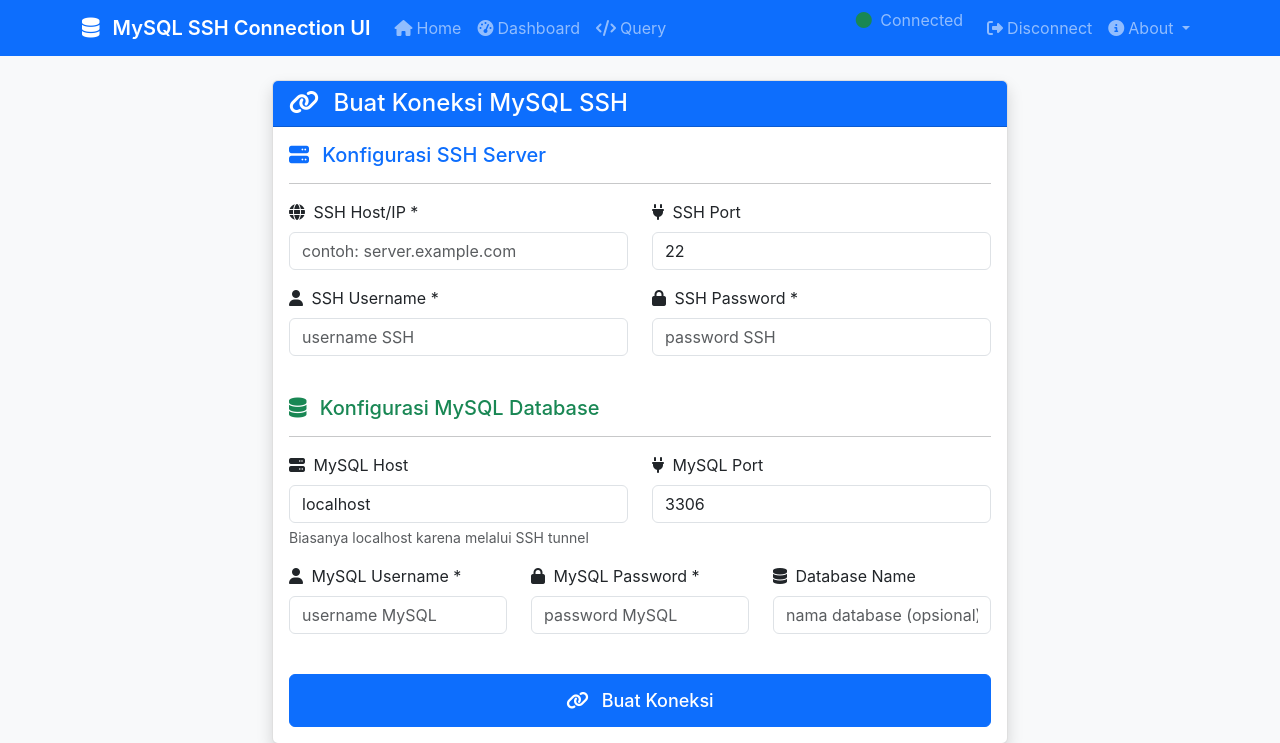
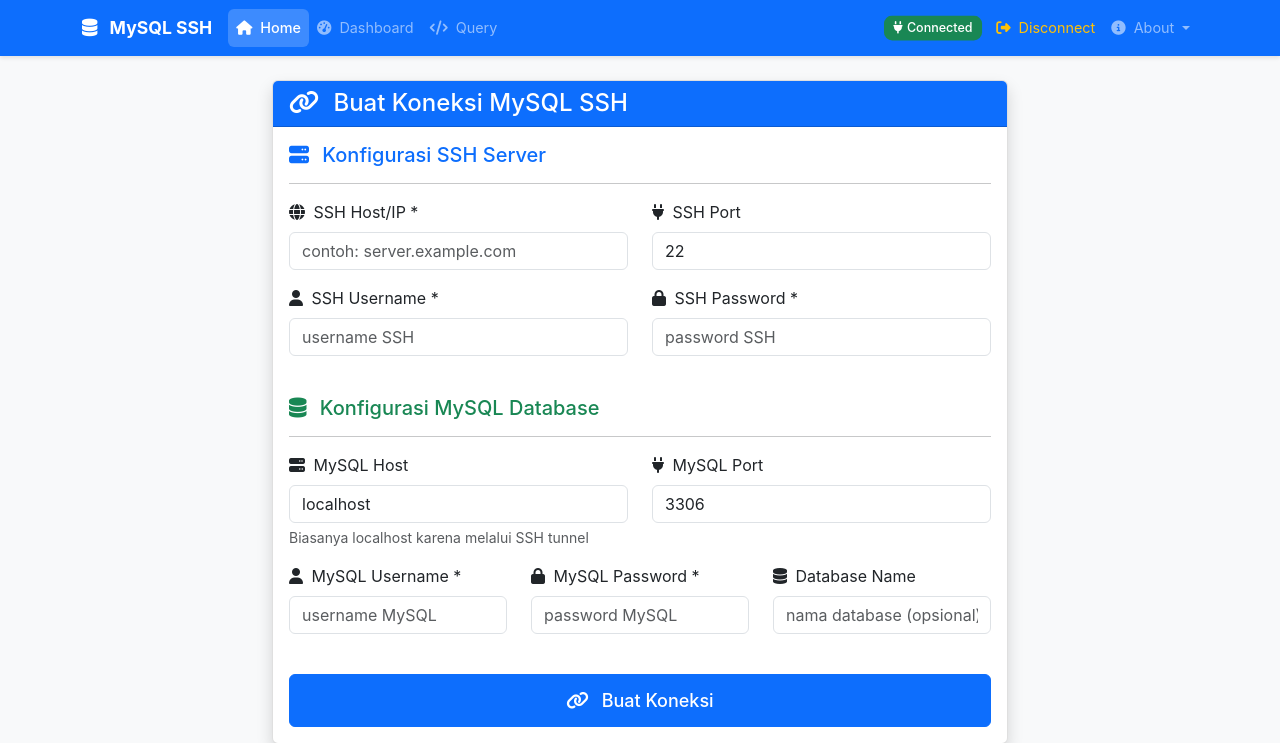
Before and after one commit to smallest87/mysql-via-ssh, a Flask app: page / in a window 1280 px wide. Shown: the top 743 px of the page. Run offline with Flask 3, Linux system fonts and the light colour scheme; the visitor is signed in with stand-in values (Sample User, id 1).

Commit message:
Perbaikan

```diff
--- a/flask_ui/app.py
+++ b/flask_ui/app.py
@@ -112,7 +112,7 @@ class MySQLSSHFlaskApp:
             return render_template('query.html')
 
         @self.app.route('/api/execute_query', methods=['POST'])
-        def execute_query(self):
+        def execute_query():
             """API endpoint untuk menjalankan query"""
             try:
                 connection_id = session.get('current_connection')
@@ -126,19 +126,25 @@ class MySQLSSHFlaskApp:
                 mysql_ssh = self.active_connections[connection_id]['connection']
                 result = mysql_ssh.execute_query(query_text)
 
+                if result is None:
+                    return jsonify({
+                        'error': 'Query gagal dijalankan. Periksa syntax SQL atau koneksi database.'
+                    }), 500
+
                 if result is not None:
                     # Convert datetime objects untuk JSON serialization
                     if isinstance(result, list):
                         for row in result:
-                            for key, value in row.items():
-                                if isinstance(value, datetime):
-                                    row[key] = value.isoformat()
+                            if isinstance(row, dict):
+                                for key, value in row.items():
+                                    if isinstance(value, datetime):
+                                        row[key] = value.isoformat()
 
                     return jsonify({
                         'success': True,
                         'data': result,
-                        'row_count': len(result) if isinstance(result, list) else 0,
-                        'message': f'Query berhasil dijalankan. {len(result) if isinstance(result, list) else 0} baris dikembalikan.'
+                        'row_count': len(result) if isinstance(result, list) else result,
+                        'message': f'Query berhasil dijalankan. {len(result) if isinstance(result, list) else result} baris dikembalikan.'
                     })
                 else:
                     return jsonify({
@@ -150,7 +156,7 @@ class MySQLSSHFlaskApp:
 
             except Exception as e:
                 return jsonify({
-                    'error': str(e),
+                    'error': f'Error: {str(e)}',
                     'traceback': traceback.format_exc()
                 }), 500
 
@@ -165,11 +171,14 @@ class MySQLSSHFlaskApp:
                 mysql_ssh = self.active_connections[connection_id]['connection']
                 result = mysql_ssh.execute_query("SHOW DATABASES")
 
+                if result is None:
+                    return jsonify({'error': 'Gagal mengambil daftar database. Periksa koneksi Anda.'}), 500
+
                 databases = [row['Database'] for row in result] if result else []
                 return jsonify({'databases': databases})
 
             except Exception as e:
-                return jsonify({'error': str(e)}), 500
+                return jsonify({'error': f'Error: {str(e)}'}), 500
 
         @self.app.route('/api/get_tables')
         def get_tables():
@@ -182,8 +191,35 @@ class MySQLSSHFlaskApp:
                 mysql_ssh = self.active_connections[connection_id]['connection']
                 result = mysql_ssh.execute_query("SHOW TABLES")
 
+                if result is None:
+                    return jsonify({'error': 'Gagal mengambil daftar tabel. Periksa koneksi database Anda.'}), 500
+
                 tables = [list(row.values())[0] for row in result] if result else []
                 return jsonify({'tables': tables})
+
+            except Exception as e:
+                return jsonify({'error': f'Error: {str(e)}'}), 500
+
+        @self.app.route('/api/status')
+        def status():
+            """API untuk mendapatkan status koneksi"""
+            try:
+                connection_id = session.get('current_connection')
+                if not connection_id or connection_id not in self.active_connections:
+                    return jsonify({
+                        'connected': False,
+                        'message': 'Tidak ada koneksi aktif'
+                    })
+
+                connection_info = self.active_connections[connection_id]
+                return jsonify({
+                    'connected': True,
+                    'connection_id': connection_id,
+                    'ssh_host': connection_info.get('ssh_host', 'Unknown'),
+                    'mysql_host': connection_info.get('mysql_host', 'Unknown'),
+                    'mysql_database': connection_info.get('mysql_database', 'Unknown'),
+                    'connected_at': connection_info.get('connected_at', 'Unknown')
+                })
 
             except Exception as e:
                 return jsonify({'error': str(e)}), 500
--- a/flask_ui/static/css/style.css
+++ b/flask_ui/static/css/style.css
@@ -1,6 +1,135 @@
 /* Custom CSS untuk MySQL SSH Connection UI */
 
-/* Body & Layout */
+/* Navbar Styling */
+.navbar {
+    box-shadow: 0 2px 4px rgba(0,0,0,0.1);
+    min-height: 56px;
+}
+
+.navbar-brand {
+    font-size: 1.1rem;
+    font-weight: 600;
+}
+
+.navbar-nav .nav-link {
+    padding: 0.5rem 0.75rem;
+    border-radius: 0.375rem;
+    transition: all 0.2s ease;
+    font-size: 0.9rem;
+}
+
+.navbar-nav .nav-link:hover {
+    background-color: rgba(255,255,255,0.1);
+}
+
+.navbar-nav .nav-link.active {
+    background-color: rgba(255,255,255,0.2);
+    font-weight: 500;
+}
+
+/* Connection Status Badge */
+.badge {
+    font-size: 0.75rem;
+    padding: 0.375rem 0.5rem;
+    border-radius: 0.5rem;
+}
+
+/* Dropdown Menu */
+.dropdown-menu {
+    border: none;
+    box-shadow: 0 4px 6px rgba(0, 0, 0, 0.1);
+    border-radius: 0.5rem;
+    padding: 0.5rem;
+}
+
+.dropdown-item {
+    border-radius: 0.375rem;
+    padding: 0.5rem 0.75rem;
+    font-size: 0.9rem;
+}
+
+.dropdown-item:hover {
+    background-color: #f8f9fa;
+}
+
+.dropdown-header {
+    color: #6c757d;
+    font-size: 0.8rem;
+    font-weight: 600;
+    padding: 0.25rem 0.75rem;
+}
+
+/* Mobile Navbar */
+@media (max-width: 991.98px) {
+    .navbar-collapse {
+        margin-top: 0.5rem;
+        padding-top: 0.5rem;
+        border-top: 1px solid rgba(255,255,255,0.1);
+    }
+
+    .navbar-nav .nav-link {
+        padding: 0.5rem 0;
+    }
+
+    .navbar-nav {
+        text-align: center;
+    }
+
+    .badge {
+        margin: 0.5rem 0;
+    }
+}
+
+/* Responsive text hiding */
+@media (max-width: 1199.98px) {
+    .d-xl-inline {
+        display: none !important;
+    }
+}
+
+@media (max-width: 991.98px) {
+    .d-lg-inline {
+        display: none !important;
+    }
+}
+
+@media (max-width: 767.98px) {
+    .d-md-inline {
+        display: none !important;
+    }
+
+    .d-md-none {
+        display: inline !important;
+    }
+
+    .navbar-brand {
+        font-size: 1rem;
+    }
+}
+
+/* Connection status animations */
+@keyframes pulse {
+    0% { opacity: 1; }
+    50% { opacity: 0.7; }
+    100% { opacity: 1; }
+}
+
+.badge.bg-success {
+    animation: pulse 2s infinite;
+}
+
+/* Smooth transitions */
+.nav-link, .badge, .dropdown-item {
+    transition: all 0.2s ease-in-out;
+}
+
+/* Navbar brand hover effect */
+.navbar-brand:hover {
+    transform: scale(1.05);
+    transition: transform 0.2s ease;
+}
+
+/* Body and Layout */
 body {
     font-family: 'Inter', -apple-system, BlinkMacSystemFont, 'Segoe UI', sans-serif;
     background-color: #f8f9fa;
--- a/flask_ui/static/js/app.js
+++ b/flask_ui/static/js/app.js
@@ -12,7 +12,21 @@ class MySQLSSHUI {
     init() {
         this.setupEventListeners();
         this.initializeComponents();
+        this.setupActiveNavigation();
         console.log('MySQL SSH UI initialized');
+    }
+
+    setupActiveNavigation() {
+        // Mark active navigation item
+        const currentPath = window.location.pathname;
+        const navLinks = document.querySelectorAll('.navbar-nav .nav-link');
+
+        navLinks.forEach(link => {
+            const href = link.getAttribute('href');
+            if (href === currentPath || (currentPath === '/' && href === '/')) {
+                link.classList.add('active');
+            }
+        });
     }
 
     setupEventListeners() {
@@ -265,24 +279,35 @@ class MySQLSSHUI {
 
         if (!data || data.length === 0) {
             resultsContainer.innerHTML = `
-                <div class="alert alert-info">
-                    <i class="fas fa-info-circle me-2"></i>
-                    ${message || 'Query executed successfully with no results.'}
+                <div class="results-info">
+                    <span><i class="fas fa-info-circle me-2"></i>${message || 'Query executed successfully with no results.'}</span>
                 </div>
             `;
             return;
         }
 
-        // Create table
+        // Results info bar
         let html = `
-            <div class="alert alert-success">
-                <i class="fas fa-check-circle me-2"></i>
-                ${message || `Query returned ${data.length} row(s)`}
+            <div class="results-info">
+                <div>
+                    <i class="fas fa-check-circle me-2 text-success"></i>
+                    <span class="row-count">${data.length}</span> row(s) returned
+                </div>
+                <div class="export-options">
+                    <button class="btn btn-outline-secondary btn-sm" onclick="app.exportToCSV()" title="Export to CSV">
+                        <i class="fas fa-download"></i> CSV
+                    </button>
+                </div>
             </div>
-            <div class="table-responsive">
-                <table class="table table-striped table-hover">
-                    <thead>
-                        <tr>
+        `;
+
+        // Create compact table
+        html += `
+            <div class="query-results">
+                <div class="table-responsive">
+                    <table class="table table-sm">
+                        <thead>
+                            <tr>
         `;
 
         // Table headers
@@ -292,18 +317,86 @@ class MySQLSSHUI {
         });
         html += '</tr></thead><tbody>';
 
-        // Table rows
-        data.forEach(row => {
+        // Table rows with compact data
+        data.forEach((row, rowIndex) => {
             html += '<tr>';
             headers.forEach(header => {
                 const value = row[header];
-                html += `<td>${value !== null ? value : '<span class="text-muted">NULL</span>'}</td>`;
+                let displayValue = '';
+
+                if (value === null || value === undefined) {
+                    displayValue = '<span class="text-muted font-italic">NULL</span>';
+                } else {
+                    const strValue = String(value);
+                    if (strValue.length > 50) {
+                        displayValue = `<span class="expandable" onclick="app.toggleCellExpansion(this)" title="Click to expand">${strValue.substring(0, 47)}</span>`;
+                    } else {
+                        displayValue = strValue;
+                    }
+                }
+
+                html += `<td data-full-value="${value}">${displayValue}</td>`;
             });
             html += '</tr>';
         });
 
-        html += '</tbody></table></div>';
+        html += '</tbody></table></div></div>';
         resultsContainer.innerHTML = html;
+
+        // Store data for export
+        this.currentResultData = data;
+    }
+
+    toggleCellExpansion(element) {
+        const cell = element.parentElement;
+        const fullValue = cell.getAttribute('data-full-value');
+
+        if (element.classList.contains('expanded')) {
+            // Collapse
+            element.classList.remove('expanded');
+            element.innerHTML = fullValue.substring(0, 47);
+            cell.classList.remove('expanded');
+        } else {
+            // Expand
+            element.classList.add('expanded');
+            element.innerHTML = fullValue;
+            cell.classList.add('expanded');
+        }
+    }
+
+    exportToCSV() {
+        if (!this.currentResultData || this.currentResultData.length === 0) {
+            alert('No data to export');
+            return;
+        }
+
+        const headers = Object.keys(this.currentResultData[0]);
+        let csvContent = headers.join(',') + '\n';
+
+        this.currentResultData.forEach(row => {
+            const values = headers.map(header => {
+                const value = row[header];
+                if (value === null || value === undefined) return '';
+                // Escape commas and quotes for CSV
+                const strValue = String(value);
+                if (strValue.includes(',') || strValue.includes('"') || strValue.includes('\n')) {
+                    return '"' + strValue.replace(/"/g, '""') + '"';
+                }
+                return strValue;
+            });
+            csvContent += values.join(',') + '\n';
+        });
+
+        // Download CSV file
+        const blob = new Blob([csvContent], { type: 'text/csv;charset=utf-8;' });
+        const link = document.createElement('a');
+        const url = URL.createObjectURL(blob);
+        link.setAttribute('href', url);
+        link.setAttribute('download', `query_results_${new Date().toISOString().slice(0, 19).replace(/:/g, '-')}.csv`);
+        link.style.visibility = 'hidden';
+        document.body.appendChild(link);
+        link.click();
+        document.body.removeChild(link);
     }
 
     checkConnectionStatus() {
--- a/flask_ui/templates/base.html
+++ b/flask_ui/templates/base.html
@@ -16,33 +16,37 @@
 </head>
 <body>
     <!-- Navigation -->
-    <nav class="navbar navbar-expand-lg navbar-dark bg-primary">
+    <nav class="navbar navbar-expand-lg navbar-dark bg-primary py-2">
         <div class="container">
-            <a class="navbar-brand" href="{{ url_for('index') }}">
+            <a class="navbar-brand fw-bold" href="{{ url_for('index') }}">
                 <i class="fas fa-database me-2"></i>
-                MySQL SSH Connection UI
+                <span class="d-none d-md-inline">MySQL SSH</span>
+                <span class="d-md-none">MySQL</span>
             </a>
 
-            <button class="navbar-toggler" type="button" data-bs-toggle="collapse" data-bs-target="#navbarNav">
+            <button class="navbar-toggler navbar-toggler-sm" type="button" data-bs-toggle="collapse" data-bs-target="#navbarNav">
                 <span class="navbar-toggler-icon"></span>
             </button>
 
             <div class="collapse navbar-collapse" id="navbarNav">
                 <ul class="navbar-nav me-auto">
                     <li class="nav-item">
-                        <a class="nav-link" href="{{ url_for('index') }}">
-                            <i class="fas fa-home me-1"></i>Home
+                        <a class="nav-link px-2" href="{{ url_for('index') }}">
+                            <i class="fas fa-home"></i>
+                            <span class="d-lg-inline ms-1">Home</span>
                         </a>
                     </li>
                     {% if session.current_connection %}
                     <li class="nav-item">
-                        <a class="nav-link" href="{{ url_for('dashboard') }}">
-                            <i class="fas fa-tachometer-alt me-1"></i>Dashboard
+                        <a class="nav-link px-2" href="{{ url_for('dashboard') }}">
+                            <i class="fas fa-tachometer-alt"></i>
+                            <span class="d-lg-inline ms-1">Dashboard</span>
                         </a>
                     </li>
                     <li class="nav-item">
-                        <a class="nav-link" href="{{ url_for('query') }}">
-                            <i class="fas fa-code me-1"></i>Query
+                        <a class="nav-link px-2" href="{{ url_for('query') }}">
+                            <i class="fas fa-code"></i>
+                            <span class="d-lg-inline ms-1">Query</span>
                         </a>
                     </li>
                     {% endif %}
@@ -50,32 +54,43 @@
 
                 <ul class="navbar-nav">
                     {% if session.current_connection %}
-                    <li class="nav-item">
-                        <span class="navbar-text me-3">
-                            <i class="fas fa-circle text-success me-1"></i>
-                            Connected
+                    <li class="nav-item d-flex align-items-center">
+                        <span class="badge bg-success me-2">
+                            <i class="fas fa-plug me-1"></i>Connected
+                        </span>
+                        <a class="nav-link px-2 text-warning" href="{{ url_for('disconnect') }}" title="Disconnect">
+                            <i class="fas fa-sign-out-alt"></i>
+                            <span class="d-none d-xl-inline ms-1">Disconnect</span>
+                        </a>
+                    </li>
+                    {% else %}
+                    <li class="nav-item d-flex align-items-center">
+                        <span class="badge bg-secondary me-2">
+                            <i class="fas fa-unlink me-1"></i>Disconnected
                         </span>
                     </li>
-                    <li class="nav-item">
-                        <a class="nav-link" href="{{ url_for('disconnect') }}">
-                            <i class="fas fa-sign-out-alt me-1"></i>Disconnect
+                    {% endif %}
+
+                    <li class="nav-item dropdown">
+                        <a class="nav-link dropdown-toggle px-2" href="#" role="button" data-bs-toggle="dropdown">
+                            <i class="fas fa-info-circle"></i>
+                            <span class="d-none d-xl-inline ms-1">About</span>
                         </a>
-                    </li>
-                    {% endif %}
-                    <li class="nav-item dropdown">
-                        <a class="nav-link dropdown-toggle" href="#" role="button" data-bs-toggle="dropdown">
-                            <i class="fas fa-info-circle me-1"></i>About
-                        </a>
-                        <ul class="dropdown-menu">
+                        <ul class="dropdown-menu dropdown-menu-end">
+                            <li>
+                                <h6 class="dropdown-header">
+                                    <i class="fas fa-user me-1"></i>Julian Sukrisna
+                                </h6>
+                            </li>
                             <li><a class="dropdown-item" href="https://github.com/smallest87/mysql-ssh-connection" target="_blank">
-                                <i class="fab fa-github me-1"></i>GitHub Repository
+                                <i class="fab fa-github me-2"></i>GitHub Repository
                             </a></li>
                             <li><a class="dropdown-item" href="https://github.com/smallest87" target="_blank">
-                                <i class="fas fa-user me-1"></i>Author: Julian Sukrisna
+                                <i class="fas fa-code me-2"></i>More Projects
                             </a></li>
                             <li><hr class="dropdown-divider"></li>
-                            <li><a class="dropdown-item" href="https://github.com/smallest87/mysql-ssh-connection/blob/main/SUPPORT.md" target="_blank">
-                                <i class="fas fa-heart me-1"></i>Support Project
+                            <li><a class="dropdown-item text-danger" href="https://github.com/smallest87/mysql-ssh-connection/blob/main/SUPPORT.md" target="_blank">
+                                <i class="fas fa-heart me-2"></i>Support Project
                             </a></li>
                         </ul>
                     </li>
--- a/flask_ui/templates/query.html
+++ b/flask_ui/templates/query.html
@@ -187,7 +187,7 @@ document.addEventListener('DOMContentLoaded', function() {
         .then(response => response.json())
         .then(data => {
             if (data.success) {
-                displayQueryResults(data.data, data.message);
+                app.displayQueryResults(data.data, data.message);
             } else {
                 resultsContainer.innerHTML = `
                     <div class="alert alert-danger">
```
Also changed, not shown: other parts of flask_ui/static/css/style.css (+118 -6 lines), src/database/mysql_ssh_connection.py (+55 -14 lines).
